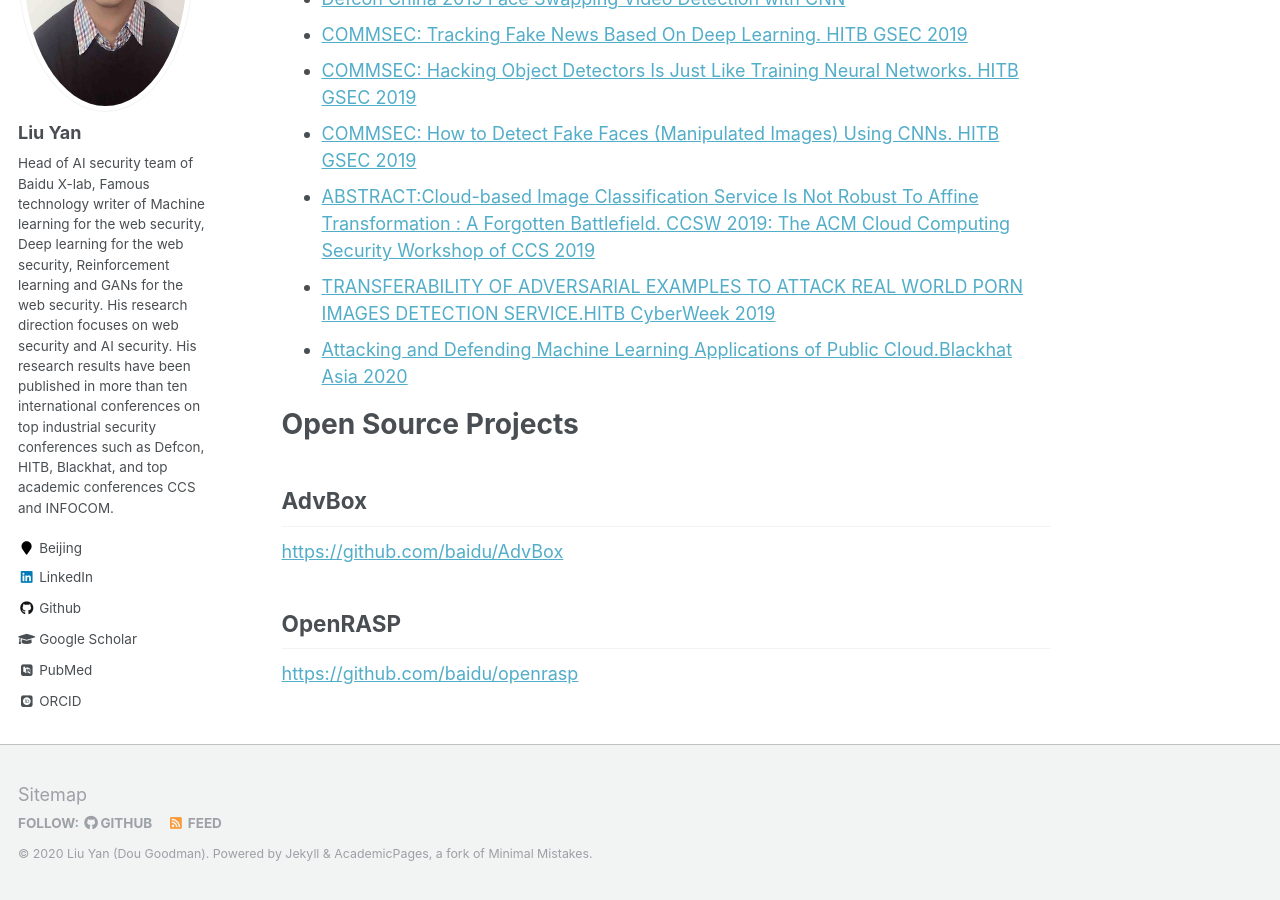
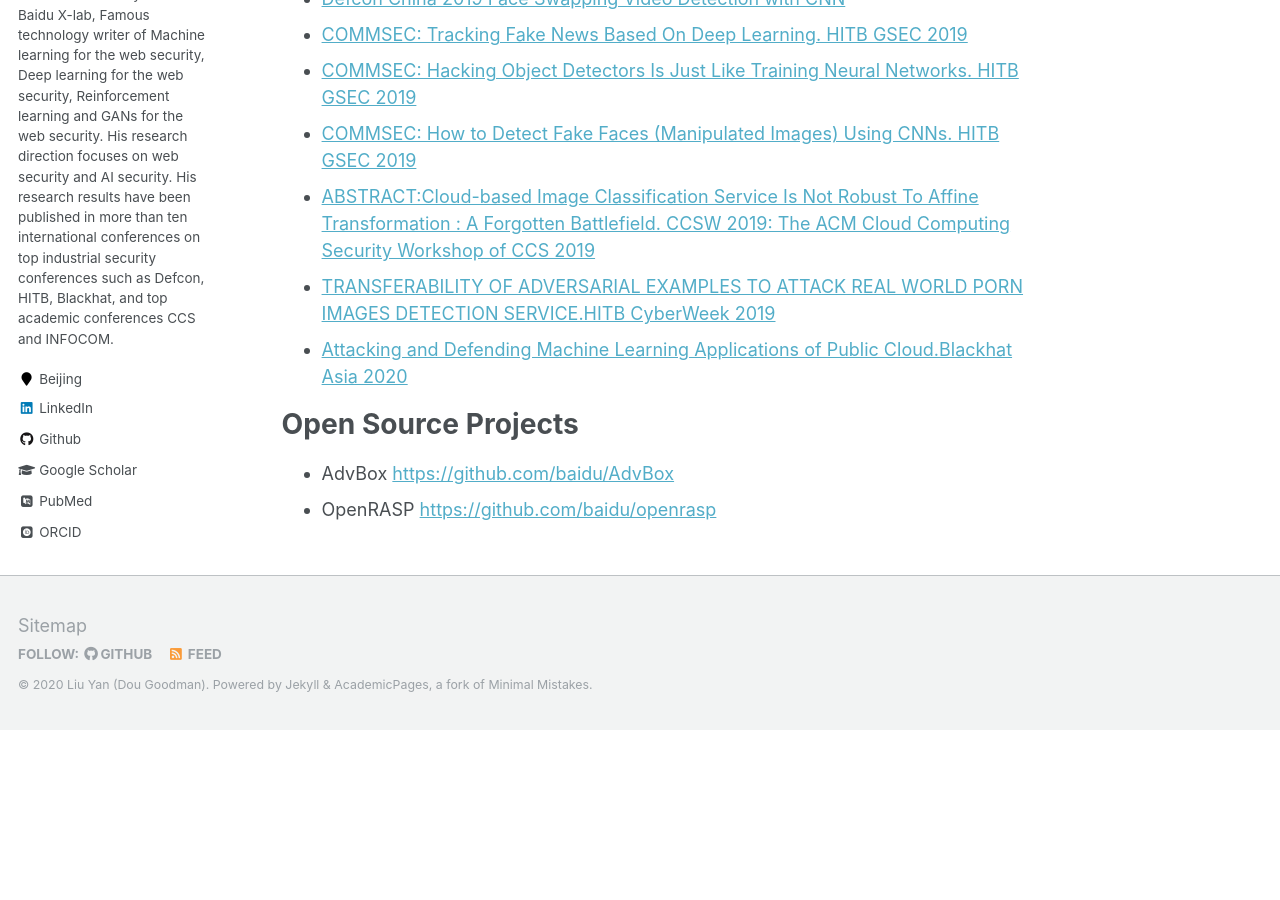
Before and after one commit to duoergun0729/duoergun0729.github.io, a Jekyll site: the page built from _pages/about.md, in a window 1280 px wide and 900 px high, scrolled down 1031 px. Built offline with Jekyll 4.4.1, drawn with Linux system fonts in a browser that asks for light colours; some web fonts are replaced; after the commit the page ends 1761 px from its top, so only the background shows below that.

```diff
--- a/_pages/about.md
+++ b/_pages/about.md
@@ -37,10 +37,5 @@ Liu Yan, ID: Dou Goodman, Head of AI security team of Baidu X-lab, Famous techno
 
 # Open Source Projects
 
-## AdvBox
-
-  [https://github.com/baidu/AdvBox](https://github.com/baidu/AdvBox)
-
-## OpenRASP
-
- [https://github.com/baidu/openrasp](https://github.com/baidu/openrasp)
+- AdvBox [https://github.com/baidu/AdvBox](https://github.com/baidu/AdvBox)
+- OpenRASP [https://github.com/baidu/openrasp](https://github.com/baidu/openrasp)
```
